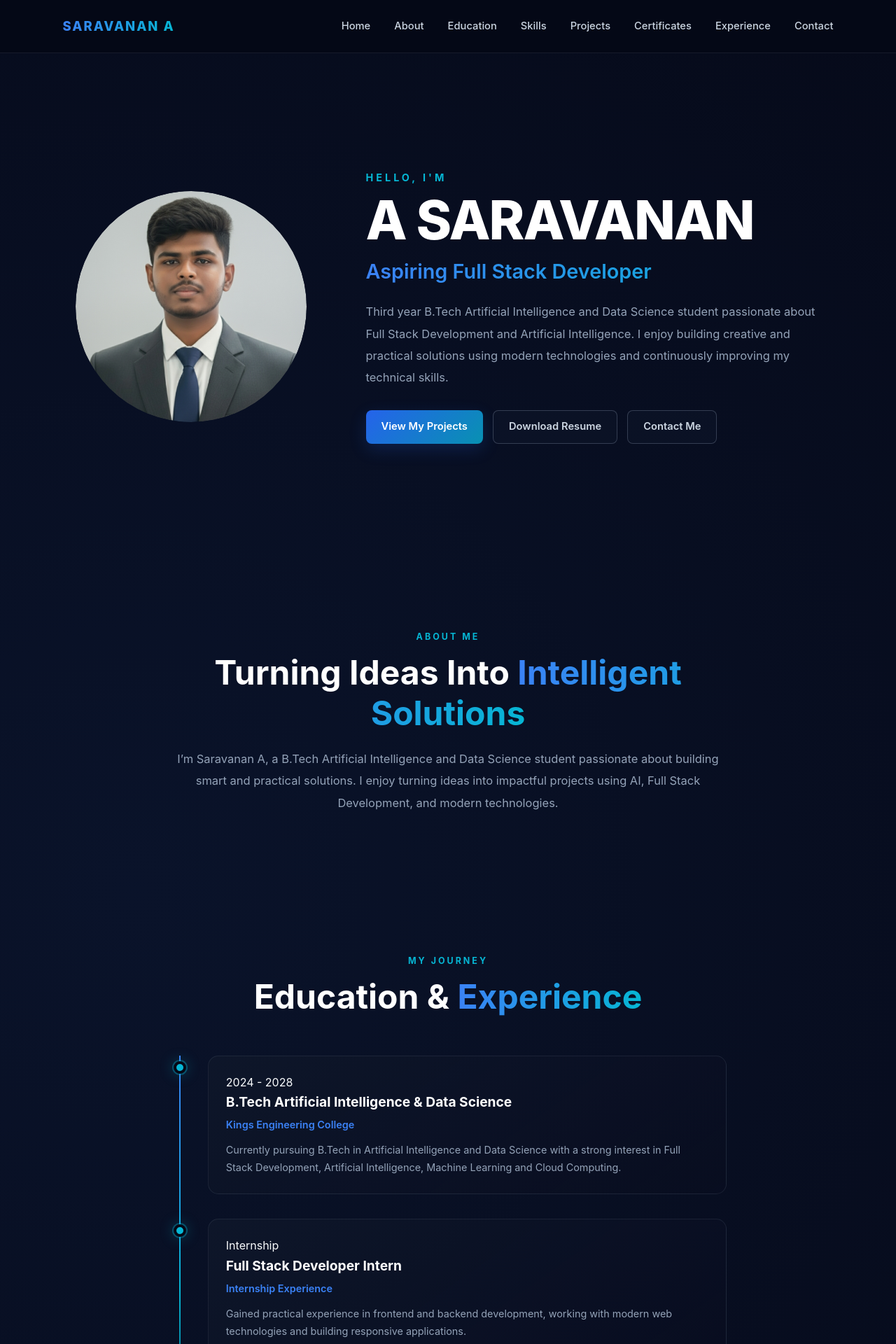
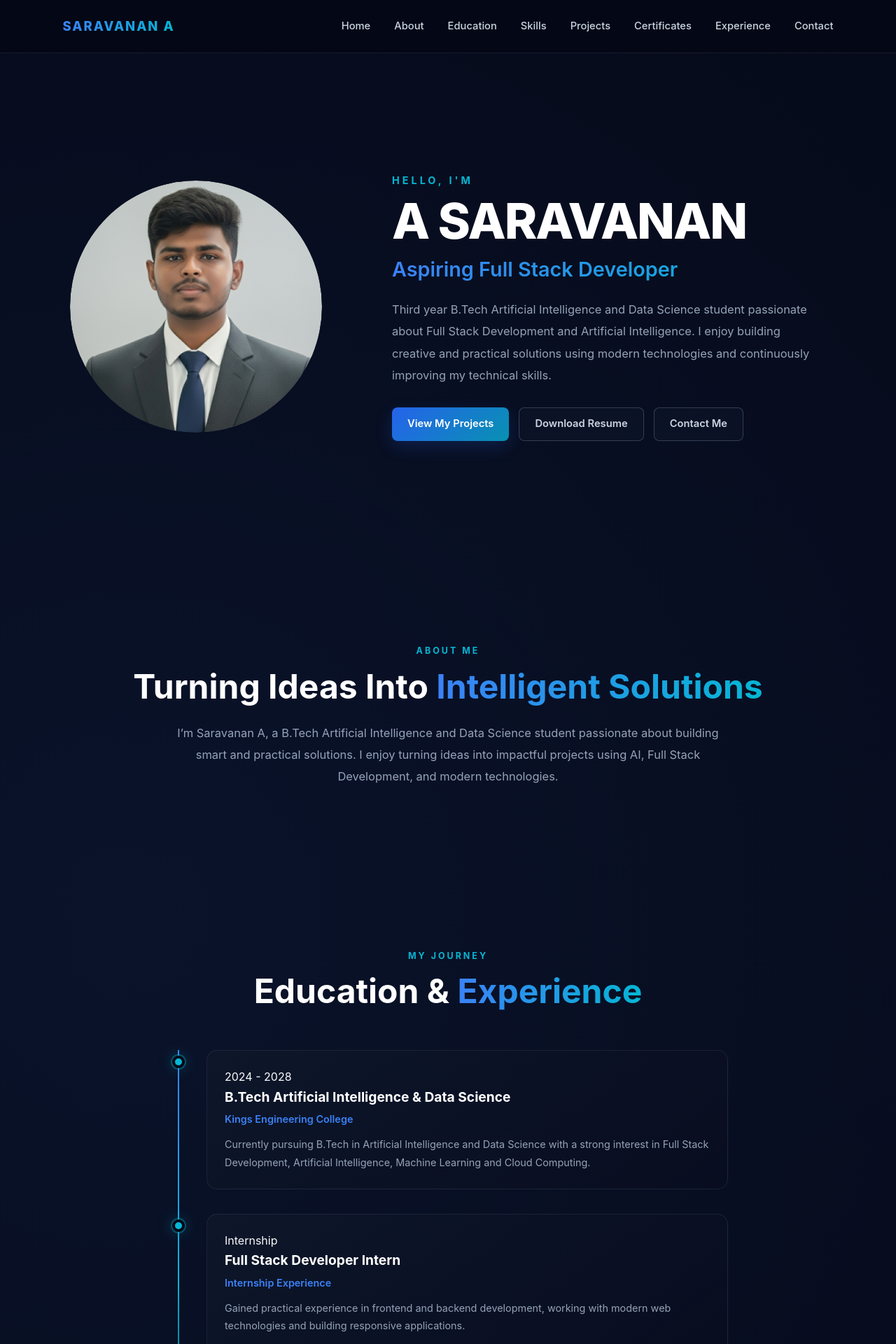
Before and after one commit to saravanan2212-ai/saravanan-portfolio, a React (Vite) app: page / in a window 1280 px wide. Shown: the top 1920 px of the page at 70% size. Built offline with nearby package versions, Linux system fonts and the light colour scheme.

Commit message:
Update portfolio

```diff
--- a/src/App.css
+++ b/src/App.css
@@ -153,17 +153,17 @@ textarea {
   min-height: calc(100vh - 76px);
 
   width: 100%;
-  max-width: 1250px;
+  max-width: 1180px;
 
   margin: auto;
 
-  padding: 80px 6%;
+  padding: 70px 40px;
 
   display: flex;
   align-items: center;
-  justify-content: center;
-
-  gap: 85px;
+  justify-content: space-between;
+
+  gap: 60px;
 }
 
 
@@ -220,7 +220,7 @@ textarea {
 ========================================================= */
 
 .hero-content {
-  max-width: 700px;
+  max-width: 650px;
 }
 
 .intro {
@@ -235,7 +235,7 @@ textarea {
 }
 
 .hero h1 {
-  font-size: clamp(3rem, 6vw, 5.2rem);
+  font-size: clamp(3rem, 5.5vw, 4.8rem);
 
   line-height: 1.05;
 
@@ -360,11 +360,11 @@ textarea {
 .certificates-section,
 .contact-section {
   width: 100%;
-  max-width: 1200px;
+  max-width: 1150px;
 
   margin: auto;
 
-  padding: 100px 6%;
+  padding: 80px 40px;
 }
 
 .section-label {
@@ -2715,3 +2715,270 @@ section h2 span {
     font-size: 1.2rem;
   }
 }
+
+/* =========================================================
+   DESKTOP HERO POLISH
+========================================================= */
+
+@media (min-width: 1001px) {
+
+  .hero {
+    min-height: calc(100vh - 76px);
+    max-width: 1350px;
+
+    padding: 70px 5%;
+
+    gap: 100px;
+
+    justify-content: center;
+  }
+
+  .profile-image {
+    width: 360px;
+    height: 360px;
+
+    flex-shrink: 0;
+  }
+
+  .hero-content {
+    max-width: 650px;
+  }
+
+  .hero h1 {
+    font-size: clamp(4rem, 5.5vw, 5.5rem);
+  }
+
+  .hero .about {
+    max-width: 620px;
+  }
+}
+
+
+/* =========================================================
+   DESKTOP SECTION WIDTH / SPACING
+========================================================= */
+
+@media (min-width: 1001px) {
+
+  .about-section,
+  .skills-section,
+  .projects-section,
+  .certificates-section,
+  .contact-section,
+  .education-section,
+  .experience-section {
+    max-width: 1250px;
+    padding-left: 5%;
+    padding-right: 5%;
+  }
+
+  .skills-grid {
+    gap: 24px;
+  }
+
+  .projects-grid {
+    gap: 26px;
+  }
+
+  .certificates-grid {
+    gap: 26px;
+  }
+}
+
+
+/* =========================================================
+   DESKTOP CONTENT BALANCE
+========================================================= */
+
+@media (min-width: 1001px) {
+
+  .about-section {
+    padding-top: 120px;
+    padding-bottom: 120px;
+  }
+
+  .skills-section,
+  .projects-section,
+  .certificates-section,
+  .experience-section,
+  .education-section {
+    padding-top: 110px;
+    padding-bottom: 110px;
+  }
+
+  .contact-section {
+    padding-top: 110px;
+  }
+}
+
+/* =========================================================
+   FOOTER
+========================================================= */
+
+.footer {
+  width: 100%;
+
+  border-top: 1px solid rgba(148, 163, 184, 0.12);
+
+  background:
+    linear-gradient(180deg,
+      rgba(8, 13, 32, 0.8),
+      #030712);
+
+  padding: 60px 6% 25px;
+}
+
+.footer-content {
+  max-width: 1200px;
+
+  margin: auto;
+
+  display: flex;
+
+  justify-content: space-between;
+
+  align-items: flex-start;
+
+  gap: 50px;
+}
+
+.footer-brand {
+  max-width: 420px;
+}
+
+.footer-brand h3 {
+  margin-bottom: 12px;
+
+  font-size: 1.2rem;
+
+  font-weight: 800;
+
+  letter-spacing: 2px;
+
+  background: linear-gradient(90deg,
+      #3b82f6,
+      #06b6d4);
+
+  -webkit-background-clip: text;
+  background-clip: text;
+
+  color: transparent;
+}
+
+.footer-brand p {
+  color: #64748b;
+
+  font-size: 0.88rem;
+
+  line-height: 1.7;
+}
+
+.footer-links {
+  display: flex;
+
+  flex-wrap: wrap;
+
+  justify-content: flex-end;
+
+  gap: 22px;
+}
+
+.footer-links a {
+  color: #94a3b8;
+
+  font-size: 0.85rem;
+
+  transition: 0.3s ease;
+}
+
+.footer-links a:hover {
+  color: #22d3ee;
+}
+
+.footer-bottom {
+  max-width: 1200px;
+
+  margin: 45px auto 0;
+
+  padding-top: 22px;
+
+  border-top: 1px solid rgba(148, 163, 184, 0.08);
+
+  display: flex;
+
+  align-items: center;
+
+  justify-content: space-between;
+
+  gap: 20px;
+}
+
+.footer-bottom p {
+  color: #475569;
+
+  font-size: 0.78rem;
+}
+
+.footer-socials {
+  display: flex;
+
+  gap: 18px;
+}
+
+.footer-socials a {
+  color: #64748b;
+
+  font-size: 0.78rem;
+
+  transition: 0.3s ease;
+}
+
+.footer-socials a:hover {
+  color: #06b6d4;
+}
+
+
+/* =========================================================
+   FOOTER MOBILE
+========================================================= */
+
+@media (max-width: 768px) {
+
+  .footer {
+    padding: 45px 22px 22px;
+  }
+
+  .footer-content {
+    flex-direction: column;
+
+    align-items: center;
+
+    text-align: center;
+
+    gap: 28px;
+  }
+
+  .footer-brand {
+    max-width: 500px;
+  }
+
+  .footer-links {
+    justify-content: center;
+
+    gap: 15px 20px;
+  }
+
+  .footer-bottom {
+    margin-top: 30px;
+
+    flex-direction: column;
+
+    text-align: center;
+
+    gap: 15px;
+  }
+
+  .footer-socials {
+    justify-content: center;
+  }
+}
--- a/src/App.jsx
+++ b/src/App.jsx
@@ -1293,6 +1293,60 @@ function App() {
           ↑
         </button>
       )}
+      {/* ================= FOOTER ================= */}
+      <footer className="footer">
+
+        <div className="footer-content">
+
+          <div className="footer-brand">
+            <h3>SARAVANAN A</h3>
+            <p>
+              Aspiring Full Stack Developer passionate about
+              AI, modern web technologies and building useful solutions.
+            </p>
+          </div>
+
+          <div className="footer-links">
+            <a href="#home">Home</a>
+            <a href="#about">About</a>
+            <a href="#skills">Skills</a>
+            <a href="#projects">Projects</a>
+            <a href="#contact">Contact</a>
+          </div>
+
+        </div>
+
+        <div className="footer-bottom">
+          <p>© 2026 Saravanan A. All rights reserved.</p>
+
+          <div className="footer-socials">
+            <a
+              href="https://github.com/saravanan2212-ai"
+              target="_blank"
+              rel="noopener noreferrer"
+            >
+              GitHub
+            </a>
+
+            <a
+              href="https://www.linkedin.com/in/saravanan-a-797887355/"
+              target="_blank"
+              rel="noopener noreferrer"
+            >
+              LinkedIn
+            </a>
+
+            <a
+              href="https://www.instagram.com/mr_fearlez_22/"
+              target="_blank"
+              rel="noopener noreferrer"
+            >
+              Instagram
+            </a>
+          </div>
+        </div>
+
+      </footer>
 
 
     </main>
```
